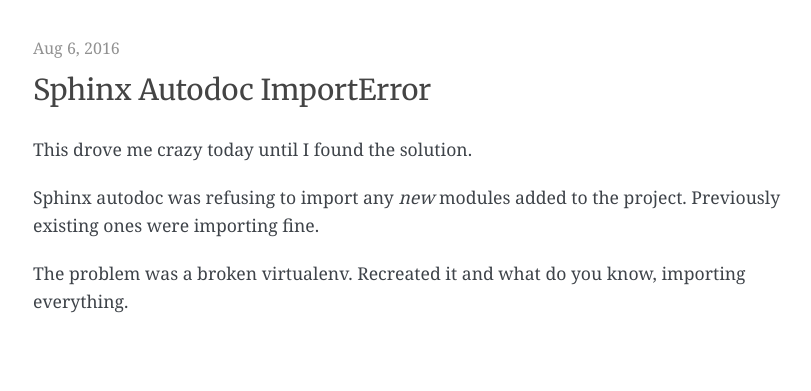
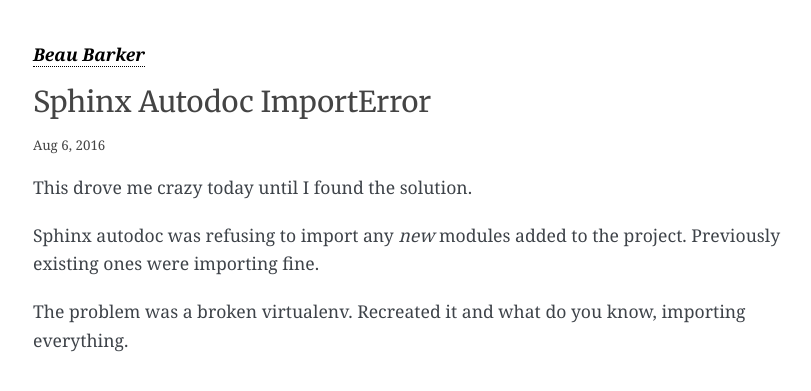
Before and after one commit to explodinglabs/explodinglabs.github.io, a Jekyll site: the page built from _posts/2016-08-06-sphinx-autodoc-importerror.markdown, in a window 1280 px wide. Shown: the top 391 px of the page, without its empty margins (227-1038 px from the left). Built offline with Jekyll 4.4.1, drawn with Linux system fonts in a browser that asks for light colours; some web fonts are replaced; comment, search, counter and statistics services are not loaded.

Commit message:
Add rubric

```diff
--- a/_layouts/post.html
+++ b/_layouts/post.html
@@ -1,13 +1,15 @@
 ---
 layout: default
 ---
+<p class="rubric"><a href="/">Beau Barker</a></p>
+
 <article class="post" itemscope itemtype="http://schema.org/BlogPosting">
+
+    <h1 class="page-title" itemprop="name headline">{{ page.title }}</h1>
 
     <div class="post-meta">
         <time datetime="{{ page.date | date_to_xmlschema }}" itemprop="datePublished">{{ page.date | date: "%b %-d, %Y" }}</time>
     </div>
-
-    <h1 class="page-title" itemprop="name headline">{{ page.title }}</h1>
 
     <div class="post-content" itemprop="articleBody">
         {{ content }}
--- a/css/main.scss
+++ b/css/main.scss
@@ -64,7 +64,8 @@
 
 .post-meta {
     margin-bottom: $spacing-unit;
-    color: $grey-light;
+    color: $grey;
+    font-size: smaller;
 }
 
 .post-content {
@@ -103,7 +104,7 @@
 }
 
 h1.page-title {
-    margin-bottom: $spacing-unit*1.5;
+    margin-bottom: $spacing-unit;
     font-size: 180%;
 }
 
@@ -255,3 +256,10 @@
         margin-bottom: $spacing-unit;
     }
 }
+
+.rubric {
+    font-family: 'georgia';
+    font-weight: bold;
+    font-style: italic;
+    margin-bottom: $spacing-unit;
+}
```
